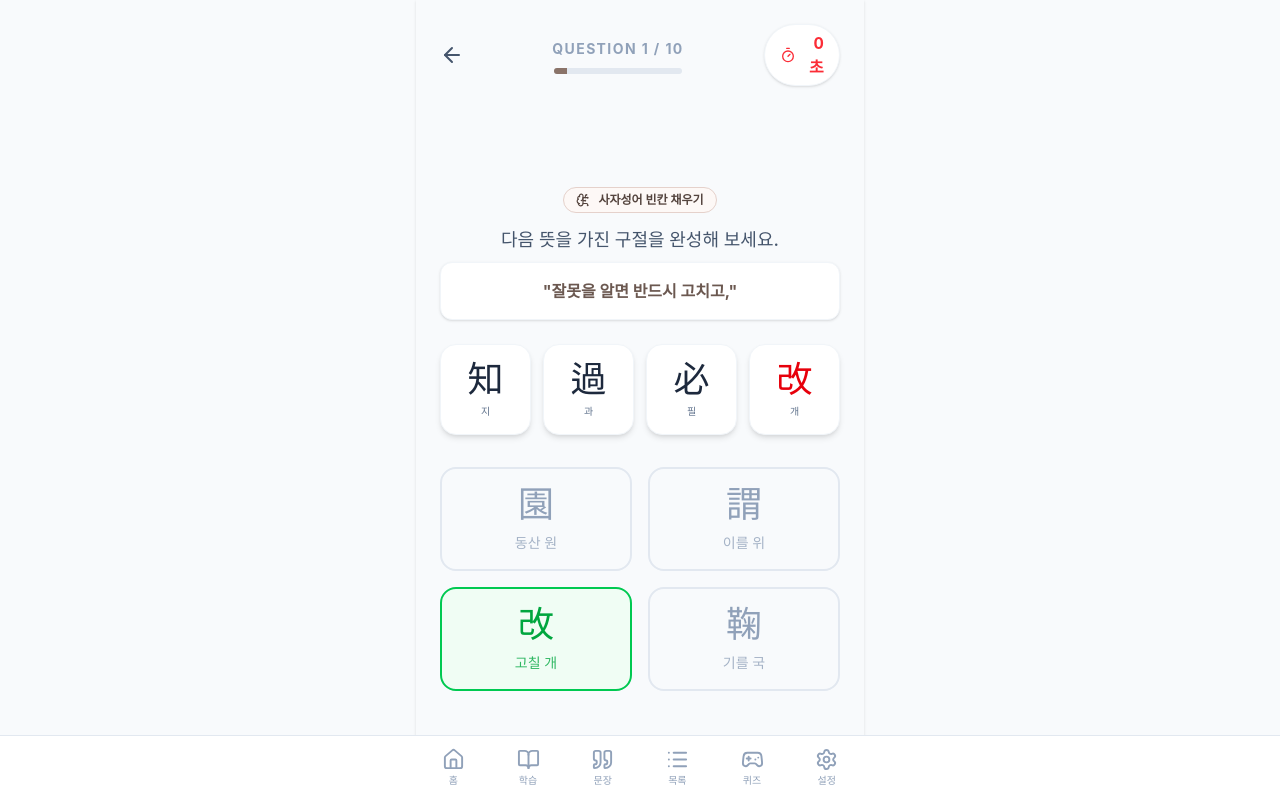
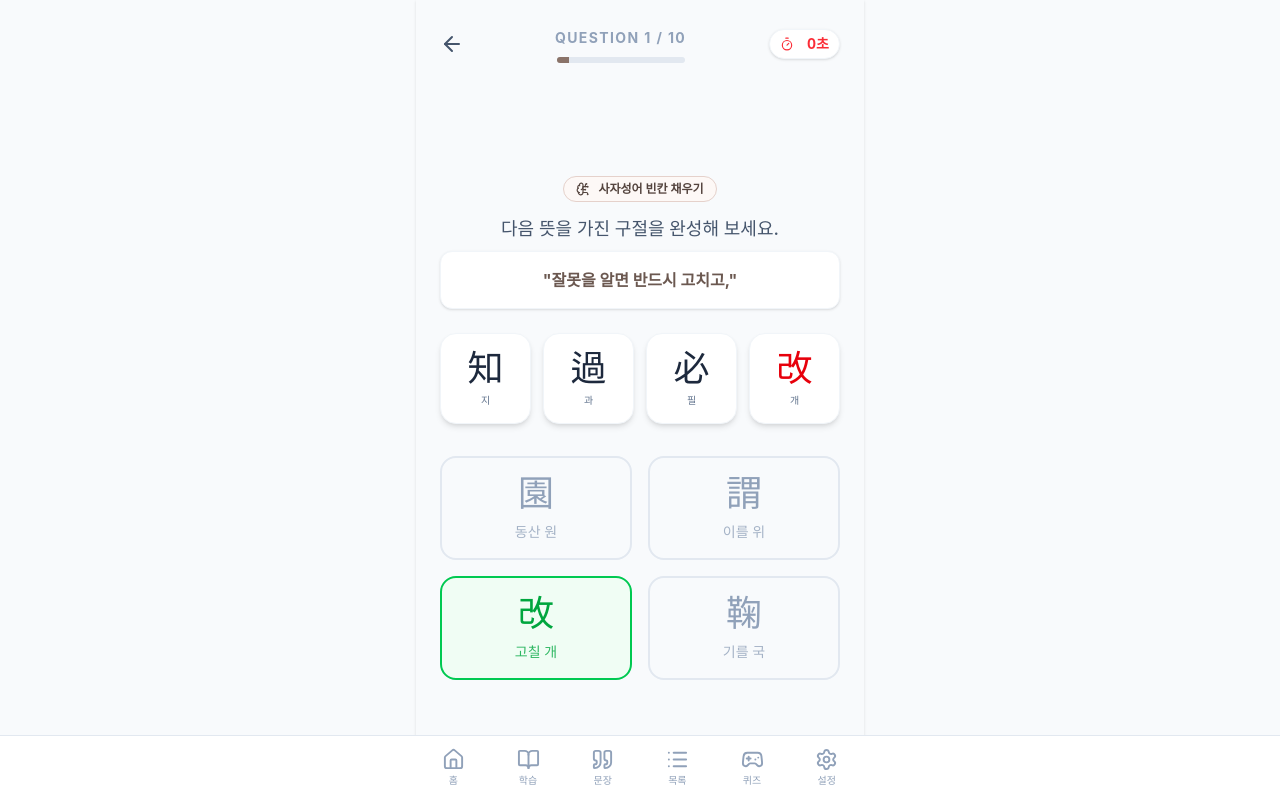
Before and after one commit to iloveadi/1000, a React (Vite) app: page /idiom-quiz in a window 1280 px wide. Built offline with nearby package versions, Linux system fonts and the light colour scheme; a web font is replaced by a local one.

Commit message:
fix(IdiomQuiz): correct timer wrapping and reduce size

```diff
--- a/src/pages/IdiomQuiz.jsx
+++ b/src/pages/IdiomQuiz.jsx
@@ -221,11 +221,12 @@ export default function IdiomQuiz() {
                             />
                         </div>
                     </div>
-                    <div className="flex items-center gap-1.5 bg-white dark:bg-slate-800 px-3 py-1.5 rounded-full shadow-sm border border-slate-100 dark:border-slate-700 w-[76px] justify-center shrink-0">
-                        <Timer size={16} className={timeLeft <= 2 ? "text-red-500" : "text-slate-400"} />
-                        <span className={`font-bold tabular-nums w-[2ch] text-right ${timeLeft <= 2 ? "text-red-500" : "text-slate-700 dark:text-slate-200"}`}>
-                            {timeLeft}초
-                        </span>
+                    <div className="flex items-center gap-1 bg-white dark:bg-slate-800 px-2.5 py-1 rounded-full shadow-sm border border-slate-100 dark:border-slate-700 justify-center shrink-0 min-w-[64px]">
+                        <Timer size={14} className={timeLeft <= 2 ? "text-red-500" : "text-slate-400"} />
+                        <div className={`text-sm font-bold flex items-center ${timeLeft <= 2 ? "text-red-500" : "text-slate-700 dark:text-slate-200"}`}>
+                            <span className="tabular-nums w-[18px] text-right inline-block">{timeLeft}</span>
+                            <span>초</span>
+                        </div>
                     </div>
                 </div>
             </div>
```
